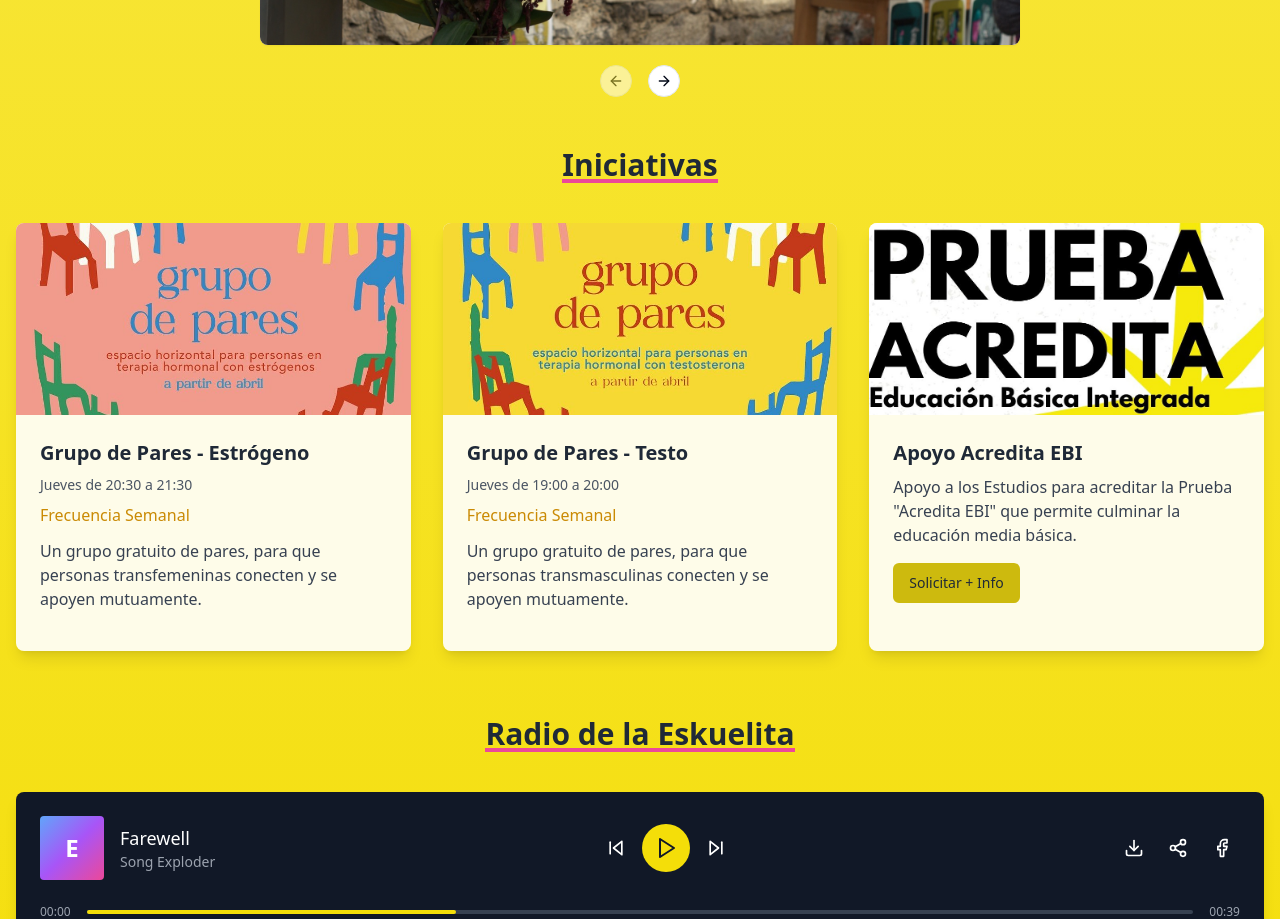
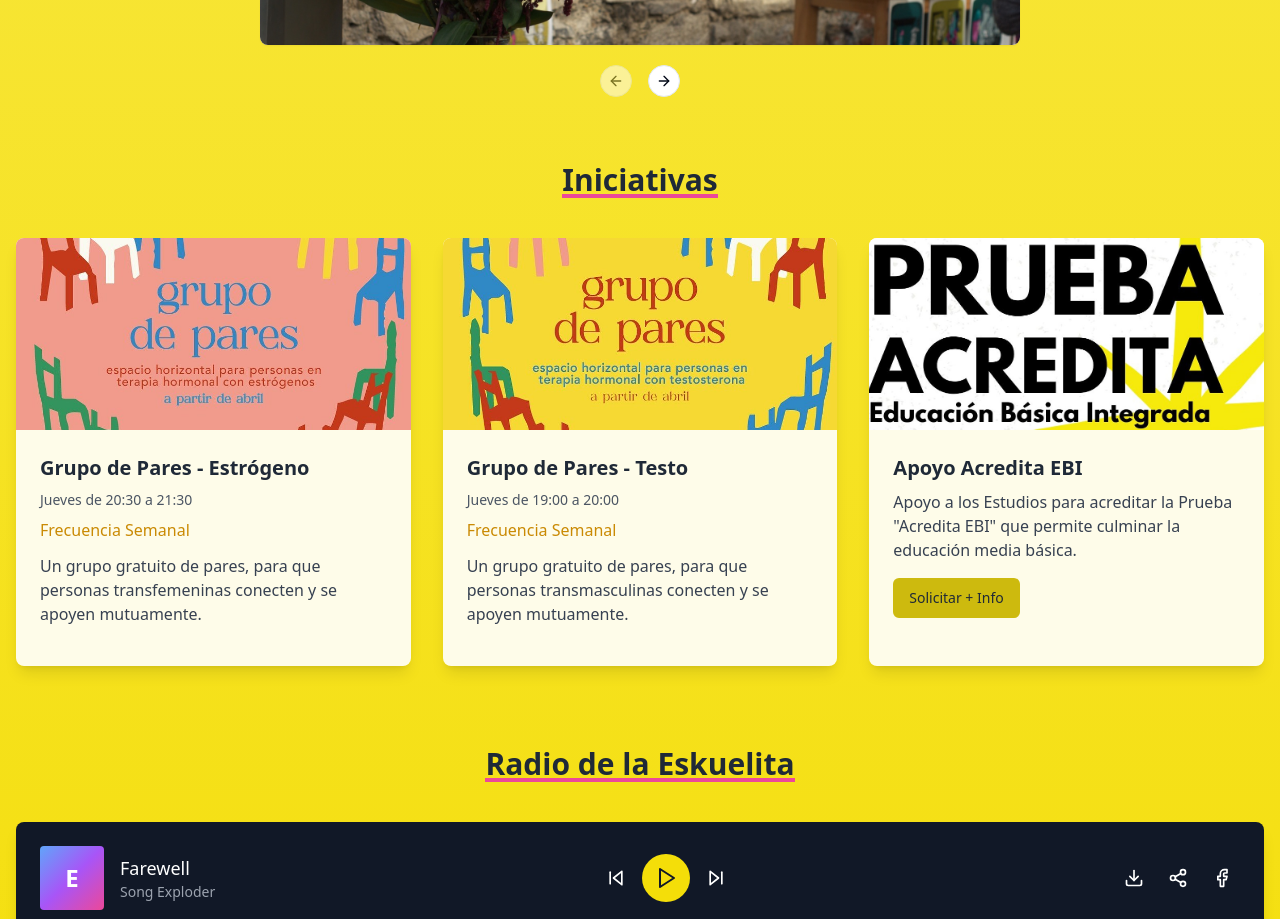
Before and after one commit to MassiottiDev/eskuelita-trans, a React (Vite) app: page / in a window 1280 px wide. Shown: the part 860-1779 px from the top of the page. Built offline with nearby package versions, Linux system fonts and the light colour scheme.

Commit message:
Visual edit in Lovable
Edited UI in Lovable

```diff
--- a/src/components/Initiatives.tsx
+++ b/src/components/Initiatives.tsx
@@ -23,7 +23,7 @@ const initiatives = [{
   imageSrc: '/lovable-uploads/8d5f94f0-5fbd-4998-a11c-e61b90bea66e.png'
 }];
 const Initiatives = () => {
-  return <section id="initiatives" className="px-0 py-[25px]">
+  return <section id="initiatives" className="px-0 py-[40px]">
       <div className="text-center mb-10">
         <h2 className="text-3xl font-bold text-gray-800 inline-block relative">
           Iniciativas
```
